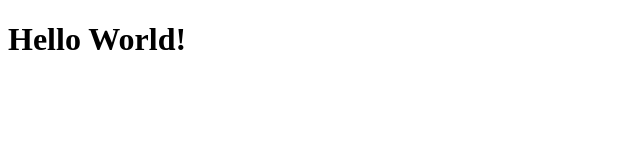
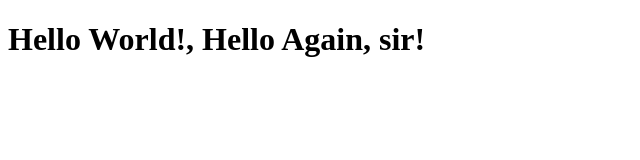
Before and after one commit to alisani081/lecture0, a plain HTML site: page hello.html in a window 1280 px wide. Shown: the whole page, without its empty margins (0-640 px from the left). Drawn offline with Linux system fonts and the light colour scheme.

Commit message:
Update hello.html

```diff
--- a/hello.html
+++ b/hello.html
@@ -3,6 +3,6 @@
         <title>Hello World!</title>
     </head>
     <body>
-        <h1>Hello World!</h1>
+        <h1>Hello World!, Hello Again, sir!</h1>
     </body>
 </html>
```
